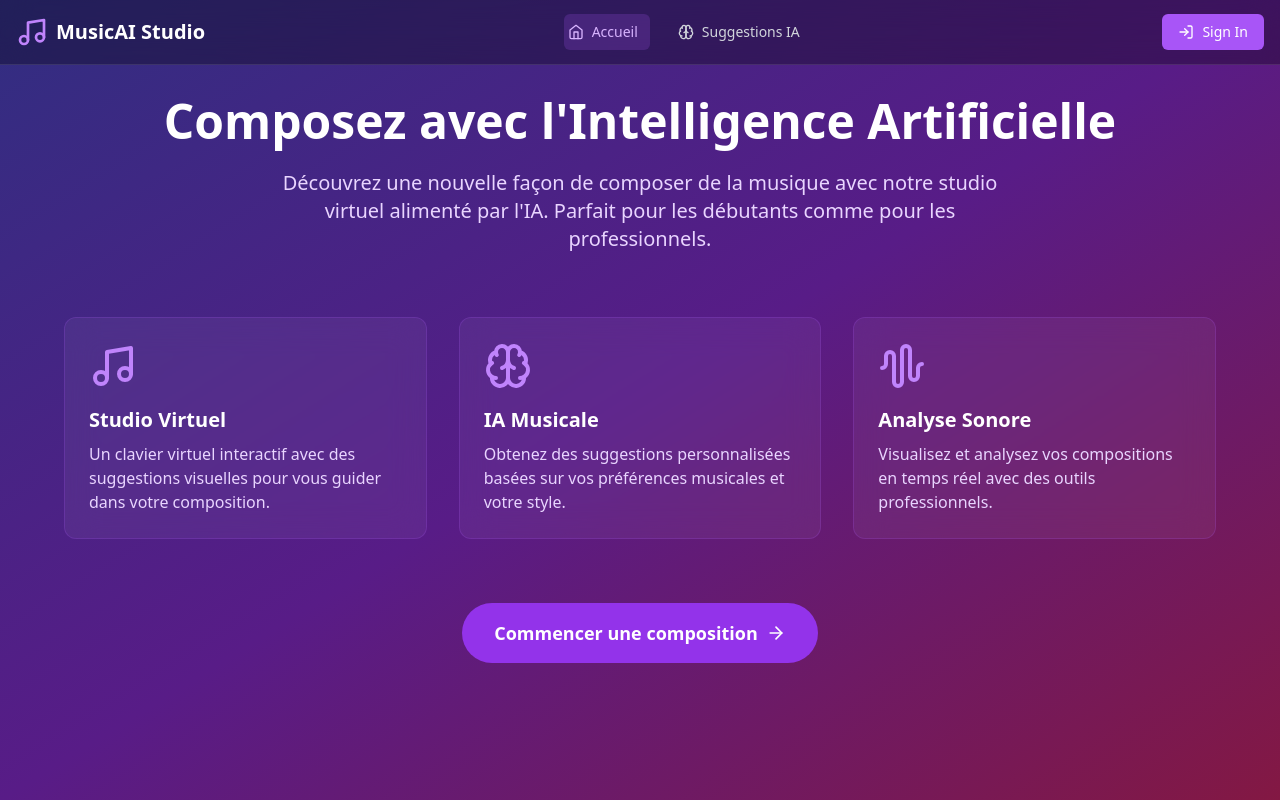
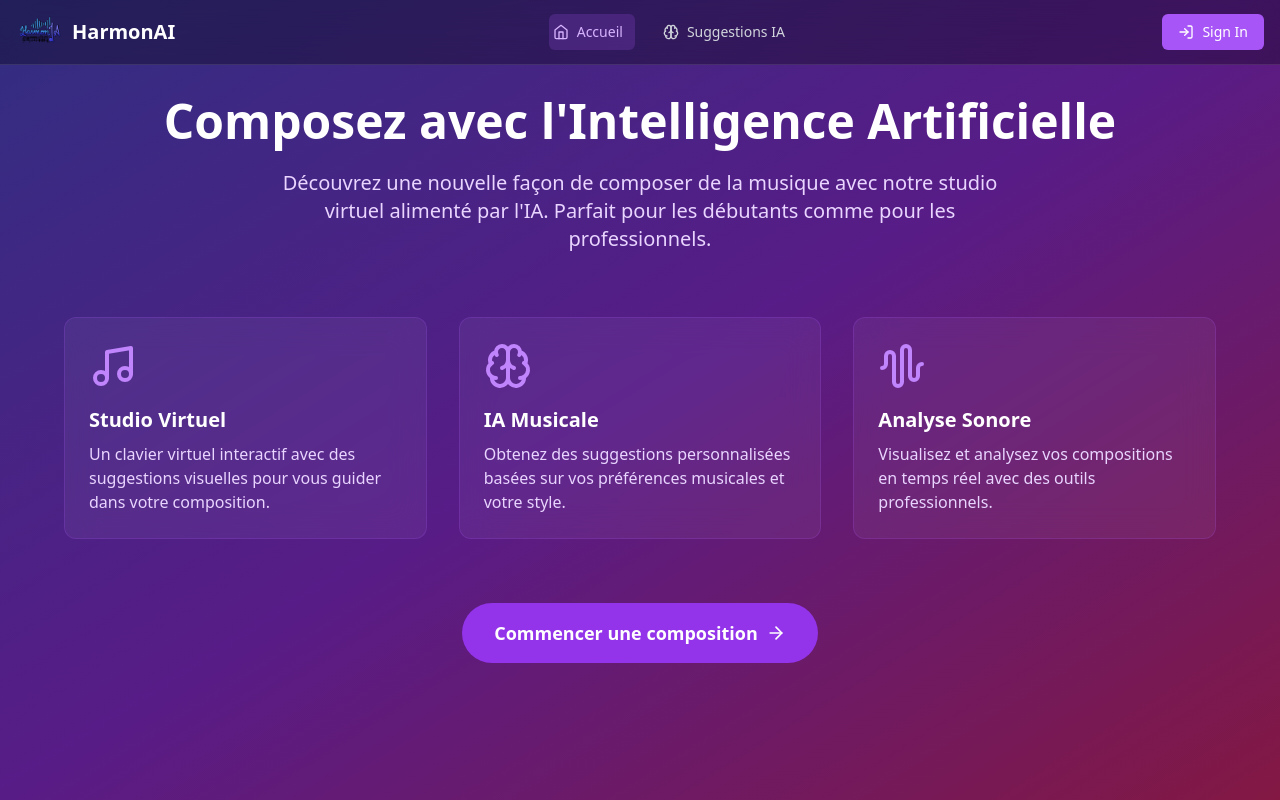
Before and after one commit to sozenka/H25-SIM-Eq4, a React (Vite) app: page / in a window 1280 px wide. Built offline with nearby package versions, Linux system fonts and the light colour scheme.

Commit message:
Update Navigation.tsx

```diff
--- a/src/components/Navigation.tsx
+++ b/src/components/Navigation.tsx
@@ -2,6 +2,7 @@ import React from 'react'
 import { Music, LogIn, LogOut } from 'lucide-react'
 import type { LucideIcon } from 'lucide-react'
 import { motion } from 'framer-motion'
+import Logo from '/src/Logo.png'
 
 interface NavItem {
   id: string
@@ -32,8 +33,8 @@ const Navigation: React.FC<NavigationProps> = ({
       <div className="container mx-auto px-4">
         <div className="flex items-center justify-between h-16">
           <div className="flex items-center space-x-2">
-            <Music className="w-8 h-8 text-purple-400" />
-            <span className="text-xl font-bold text-white">MusicAI Studio</span>
+            <img src={Logo} alt="HarmonIA Logo" className="w-12 h-12 object-contain" />
+            <span className="text-xl font-bold text-white">HarmonAI</span>
           </div>
 
           <div className="hidden md:flex items-center space-x-4">
@@ -45,10 +46,9 @@ const Navigation: React.FC<NavigationProps> = ({
                   key={item.id}
                   onClick={() => onNavigate(item.id)}
                   className={`flex items-center space-x-2 px-3 py-2 rounded-md text-sm font-medium transition-colors relative
-                    ${
-                      currentPage === item.id
-                        ? 'text-purple-300'
-                        : 'text-gray-300 hover:text-purple-300'
+                    ${currentPage === item.id
+                      ? 'text-purple-300'
+                      : 'text-gray-300 hover:text-purple-300'
                     }`}
                   whileHover={{ scale: 1.05 }}
                   whileTap={{ scale: 0.95 }}
```
